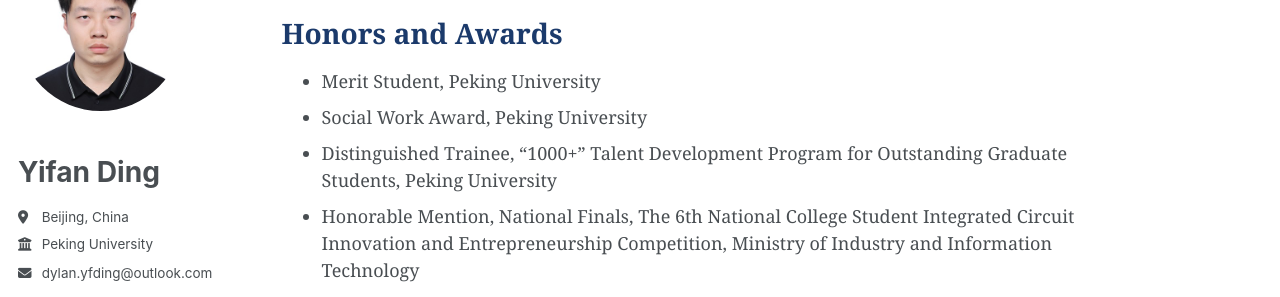
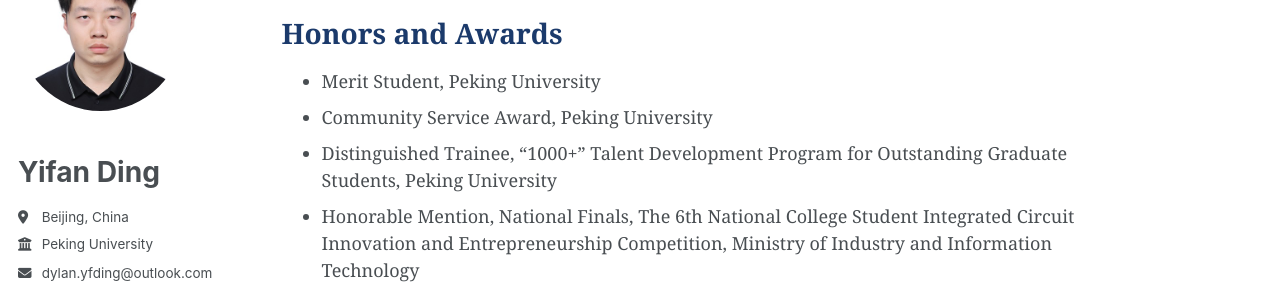
Before and after one commit to DylanDing54/DylanDing54.github.io, a Jekyll site: the page built from _pages/about.md, in a window 1280 px wide and 900 px high, scrolled down 1821 px. Shown: the part 155-452 px from the top of the window. Built offline with Jekyll 4.4.1, drawn with Linux system fonts in a browser that asks for light colours; a style sheet for code colours, icons or effects is not loaded.

Commit message:
Call it a community service award
Co-Authored-By: Claude Opus 5 (1M context) <noreply@anthropic.com>

```diff
--- a/_pages/about.md
+++ b/_pages/about.md
@@ -91,7 +91,7 @@ Honors and Awards
 Hidden for now:
 * Science and Technology Activity Award, Hefei University of Technology
 {% endcomment %}* Merit Student, Peking University
-* Social Work Award, Peking University
+* Community Service Award, Peking University
 * Distinguished Trainee, "1000+" Talent Development Program for Outstanding Graduate Students, Peking University
 * Honorable Mention, National Finals, The 6th National College Student Integrated Circuit Innovation and Entrepreneurship Competition, Ministry of Industry and Information Technology
 * Honorable Mention, National Finals, National College Student FPGA Innovation Design Competition, Chinese Institute of Electronics
```
